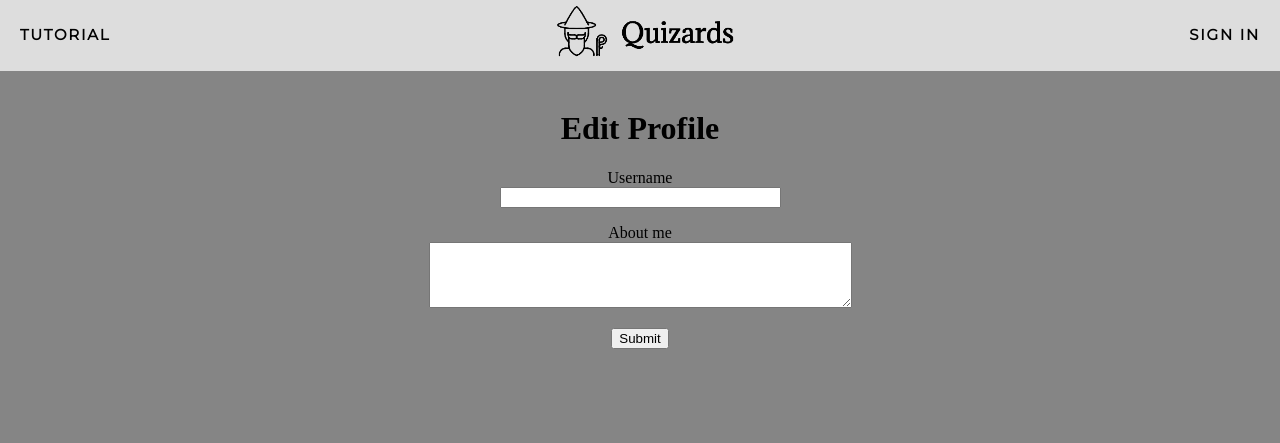
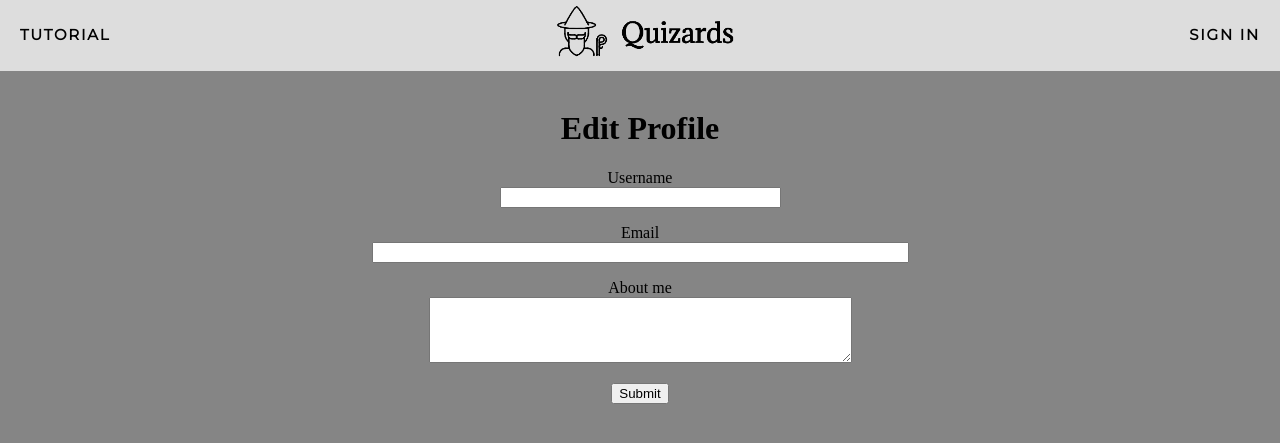
Before and after one commit to jaiminkerai/Quiz-Survey-WebProject, a Flask app: template app/templates/edit_profile.html in a window 1280 px wide. Shown: the top 443 px of the page. Run offline with Flask 2, Linux system fonts and the light colour scheme; the template is opened without the code that fills it: most values are stand-ins (such as "Sample title", 1, 10 or a date in 2020); form fields are guessed from the names that the template uses.

Commit message:
Added edit email in edit profile html

```diff
--- a/app/templates/edit_profile.html
+++ b/app/templates/edit_profile.html
@@ -12,6 +12,13 @@
             {% endfor %}
         </p>
         <p>
+            {{ form.email.label }}<br>
+            {{ form.email(size=64) }}<br>
+            {% for error in form.email.errors %}
+            <span style="color: red;">{{ error }}</span>
+            {% endfor %}
+        </p>
+        <p>
             {{ form.about_me.label }}<br>
             {{ form.about_me(cols=50, rows=4) }}<br>
             {% for error in form.about_me.errors %}
```
